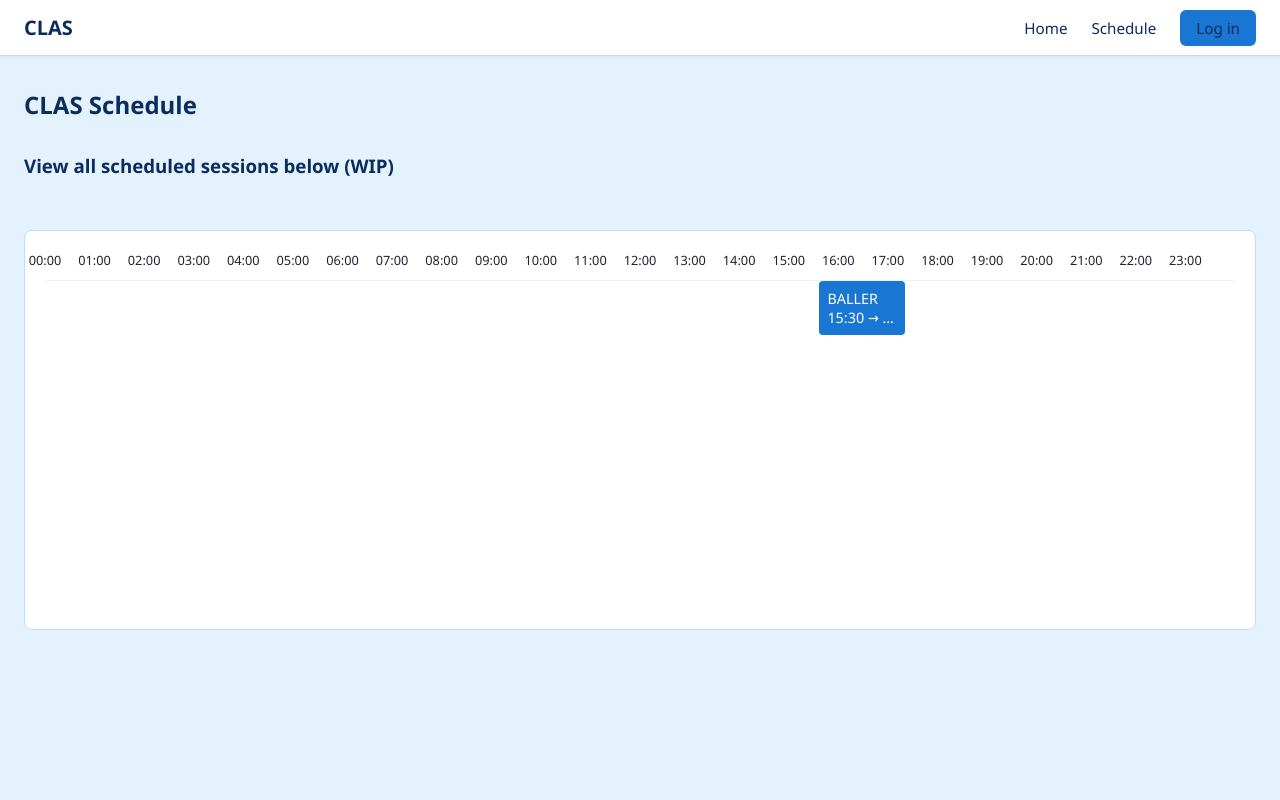
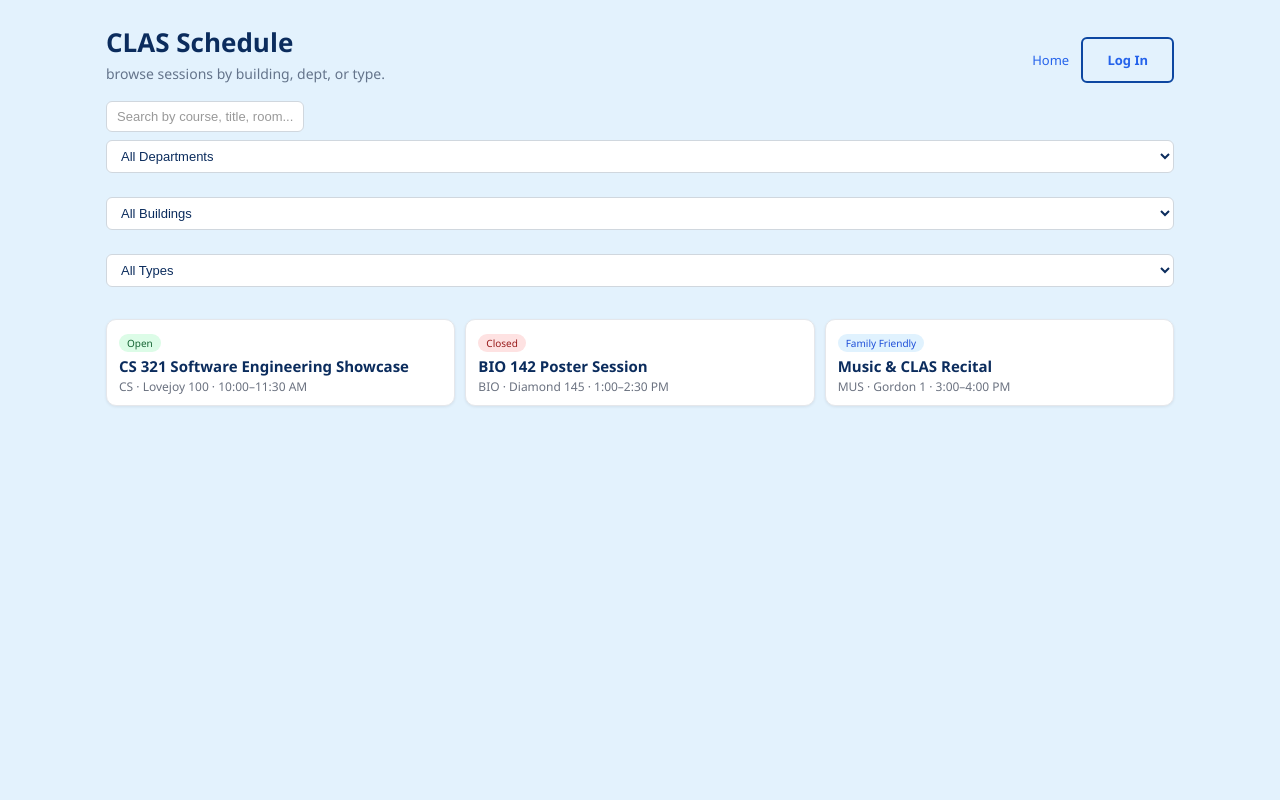
Before and after one commit to NotSMX/Group-Sprint-3-Flask-App, a Flask app: page /schedule in a window 1280 px wide. Run offline with Flask 3, Linux system fonts and the light colour scheme; data comes from the database, SQL or seed files in the repository.

Commit message:
Merged the backend portion for the schedule page from the most recent main branch push and the frontend changes that I made. Now, it includes a filter bar and also small blocks for each event on the schedule.

```diff
--- a/static/style.css
+++ b/static/style.css
@@ -186,7 +186,6 @@ body {
 .btn {
   display: inline-block;
   padding: 12px 24px;
-  margin-bottom: 10px;
   border-radius: 6px;
   font-weight: 600;
   text-decoration: none;
@@ -407,7 +406,6 @@ input::placeholder {
 button {
   width: 100%;
   padding: 12px 16px;
-  margin-bottom: 10px;
   border: 0;
   border-radius: 6px;
   background: var(--blue-m);
@@ -591,43 +589,103 @@ footer a {
   }
 }
 
-.schedule-container {
-  position: relative;
-  width: 100%;
-  height: 400px;
-  margin: 20px 0;
-  border: 1px solid var(--border);
-  background: var(--card);
-  border-radius: 8px;
-  padding: 20px;
+/* Schedule Page Styles */
+
+.schedule-wrapper {
+  max-width: 1100px;
+  margin: 0 auto;
+  padding: 24px 16px 40px;
 }
 
-.timeline {
-  position: relative;
-  width: 100%;
-  height: 30px;
-  border-bottom: 1px solid var(--hair);
+.schedule-header {
+  display: flex;
+  justify-content: space-between;
+  align-items: flex-end;
+  gap: 16px;
+  margin-bottom: 18px;
 }
 
-.timeline-hour {
-  position: absolute;
-  left: var(--pos);
-  transform: translateX(-50%);
-  font-size: 0.8rem;
-  color: var(--ink-2);
+.schedule-title-block h1 {
+  margin: 0;
+  font-size: 26px;
 }
 
-.session-bar {
-  position: absolute;
-  left: var(--start);
-  width: var(--width);
-  top: var(--top);
-  background: var(--blue-m);
-  color: white;
-  padding: 8px;
-  border-radius: 4px;
-  font-size: 0.9rem;
-  overflow: hidden;
-  white-space: nowrap;
-  text-overflow: ellipsis;
+.schedule-title-block p {
+  margin: 4px 0 0;
+  color: #64748b;
+  font-size: 14px;
 }
+
+.schedule-actions .link,
+.schedule-actions .btn-outline {
+  margin-left: 8px;
+  font-size: 13px;
+  text-decoration: none;
+  color: #2563eb;
+}
+
+.schedule-filters {
+  display: flex;
+  flex-wrap: wrap;
+  gap: 8px;
+  margin-bottom: 16px;
+}
+
+.filter-input,
+.filter-select {
+  padding: 7px 10px;
+  border-radius: 6px;
+  border: 1px solid #d0d7de;
+  font-size: 13px;
+}
+
+.schedule-grid {
+  display: grid;
+  grid-template-columns: repeat(auto-fill, minmax(260px, 1fr));
+  gap: 10px;
+}
+
+.session-card {
+  background: #ffffff;
+  border-radius: 10px;
+  padding: 10px 12px;
+  box-shadow: 0 1px 3px rgba(15,23,42,.08);
+  border: 1px solid #e5e7eb;
+}
+
+.session-tag {
+  display: inline-block;
+  padding: 2px 8px;
+  border-radius: 999px;
+  font-size: 10px;
+  background: #dcfce7;
+  color: #166534;
+  margin-bottom: 4px;
+}
+
+.session-tag-closed {
+  background: #fee2e2;
+  color: #991b1b;
+}
+
+.session-tag-family {
+  background: #e0f2fe;
+  color: #1d4ed8;
+}
+
+.session-title {
+  margin: 0 0 2px;
+  font-size: 15px;
+}
+
+.session-meta {
+  margin: 0;
+  font-size: 12px;
+  color: #6b7280;
+}
+
+.empty-state {
+  margin-top: 14px;
+  font-size: 13px;
+  color: #9ca3af;
+}
--- a/templates/schedule.html
+++ b/templates/schedule.html
@@ -1,58 +1,123 @@
 <!DOCTYPE html>
 <html lang="en">
 <head>
-  <meta charset="UTF-8" />
-  <title>Schedule | CLAS</title>
-  <link rel="stylesheet" href="{{ url_for('static', filename='style.css') }}" />
+  <meta charset="UTF-8">
+  <title>CLAS Schedule</title>
+  <link rel="stylesheet" href="{{ url_for('static', filename='style.css') }}">
 </head>
-<body>
-  <header class="topbar">
-    <div class="brand">CLAS</div>
-    <nav class="nav">
-      <a href="{{ url_for('main.home') }}">Home</a>
-      <a href="{{ url_for('main.schedule') }}">Schedule</a>
-      {% if current_user.is_authenticated %}
-        <a href="{{ url_for('events.eventcreate') }}">Create</a>
-        <a href="{{ url_for('events.eventlist') }}">My Events</a>
-        <a href="{{ url_for('main.profile') }}">Profile</a>
-        <a href="{{ url_for('main.settings') }}">Settings</a>
-        <a class="btn-small" href="{{ url_for('main.logout') }}">Logout</a>
-      {% else %}
-        <a class="btn-small" href="{{ url_for('main.login') }}">Log in</a>
-      {% endif %}
-    </nav>
-  </header>
+<body class="schedule-page">
+  <div class="schedule-wrapper">
+    <header class="schedule-header">
+      <div class="schedule-title-block">
+        <h1>CLAS Schedule</h1>
+        <p>browse sessions by building, dept, or type.</p>
+      </div>
+      <div class="schedule-actions">
+        <a href="{{ url_for('main.landing') }}" class="link">Home</a>
+        {% if user %}
+          <a href="{{ url_for('main.home') }}" class="link">Dashboard</a>
+          <a href="{{ url_for('main.logout') }}" class="link">Logout</a>
+        {% else %}
+          <a href="{{ url_for('main.login') }}" class="btn-outline">Log In</a>
+        {% endif %}
+      </div>
+    </header>
 
-<main class="shell">
-  <h2 class="section-title">CLAS Schedule</h2>
-  <h3 class="section-subtitle">View all scheduled sessions below (WIP)</h3>
-  <div class="schedule-container">
-    <!-- Timeline header -->
-    <div class="timeline">
-      {% for hour in range(24) %}
-        <div class="timeline-hour"
-             data-position="{{ (hour/24 * 100) }}"
-             style="--pos: {{ (hour/24 * 100) }}%">
-          {{ "%02d:00"|format(hour) }}
-        </div>
-      {% endfor %}
-    </div>
+    <section class="schedule-filters">
+      <input id="q" class="filter-input" placeholder="Search by course, title, room..." />
 
-    <!-- Session bars -->
-    {% for s in sessions %}
-      <div class="session-bar"
-           data-start="{{ (s.start_minutes/1440 * 100) }}"
-           data-width="{{ ((s.end_minutes - s.start_minutes)/1440 * 100) }}"
-           data-top="{{ (s.lane * 50) + 50 }}"
-           style="--start: {{ (s.start_minutes/1440 * 100) }}%;
-                  --width: {{ ((s.end_minutes - s.start_minutes)/1440 * 100) }}%;
-                  --top: {{ (s.lane * 50) + 50 }}px">
-        {{ s.title }}<br>
-        {{ s.start_minutes//60 }}:{{ "%02d"|format(s.start_minutes%60) }} →
-        {{ s.end_minutes//60 }}:{{ "%02d"|format(s.end_minutes%60) }}
+      <select id="dept" class="filter-select">
+        <option value="">All Departments</option>
+        <option value="CS">CS</option>
+        <option value="BIO">BIO</option>
+        <option value="MUS">MUS</option>
+      </select>
+
+      <select id="building" class="filter-select">
+        <option value="">All Buildings</option>
+        <option value="Lovejoy">Lovejoy</option>
+        <option value="Diamond">Diamond</option>
+        <option value="Keyes">Keyes</option>
+      </select>
+
+      <select id="type" class="filter-select">
+        <option value="">All Types</option>
+        <option value="Open">Open</option>
+        <option value="Closed">Closed</option>
+        <option value="Family Friendly">Family Friendly</option>
+      </select>
+    </section>
+
+    <section id="sessions" class="schedule-grid">
+      {# placeholder data for now; swap to real sessions later #}
+      <div class="session-card"
+           data-dept="CS"
+           data-building="Lovejoy"
+           data-type="Open"
+           data-text="cs 321 software engineering showcase lovejoy 100 open">
+        <div class="session-tag">Open</div>
+        <h3 class="session-title">CS 321 Software Engineering Showcase</h3>
+        <p class="session-meta">CS · Lovejoy 100 · 10:00–11:30 AM</p>
       </div>
-    {% endfor %}
+
+      <div class="session-card"
+           data-dept="BIO"
+           data-building="Diamond"
+           data-type="Closed"
+           data-text="bio 142 poster session diamond 145 closed">
+        <div class="session-tag session-tag-closed">Closed</div>
+        <h3 class="session-title">BIO 142 Poster Session</h3>
+        <p class="session-meta">BIO · Diamond 145 · 1:00–2:30 PM</p>
+      </div>
+
+      <div class="session-card"
+           data-dept="MUS"
+           data-building="Gordon"
+           data-type="Family Friendly"
+           data-text="music clas recital gordon 1 family friendly open">
+        <div class="session-tag session-tag-family">Family Friendly</div>
+        <h3 class="session-title">Music & CLAS Recital</h3>
+        <p class="session-meta">MUS · Gordon 1 · 3:00–4:00 PM</p>
+      </div>
+    </section>
+
+    <p id="emptyState" class="empty-state" style="display:none;">no sessions match that.</p>
   </div>
-</main>
+
+  <script>
+    const q = document.getElementById("q")
+    const dept = document.getElementById("dept")
+    const building = document.getElementById("building")
+    const type = document.getElementById("type")
+    const cards = Array.from(document.querySelectorAll(".session-card"))
+    const empty = document.getElementById("emptyState")
+
+    function applyFilters() {
+      const text = (q.value || "").toLowerCase().trim()
+      const d = dept.value
+      const b = building.value
+      const t = type.value
+
+      let visible = 0
+
+      cards.forEach(card => {
+        const matchText = !text || card.dataset.text.includes(text)
+        const matchDept = !d || card.dataset.dept === d
+        const matchBuilding = !b || card.dataset.building === b
+        const matchType = !t || card.dataset.type === t
+
+        const show = matchText && matchDept && matchBuilding && matchType
+        card.style.display = show ? "block" : "none"
+        if (show) visible++
+      })
+
+      empty.style.display = visible ? "none" : "block"
+    }
+
+    q.addEventListener("input", applyFilters)
+    dept.addEventListener("change", applyFilters)
+    building.addEventListener("change", applyFilters)
+    type.addEventListener("change", applyFilters)
+  </script>
 </body>
 </html>
```
